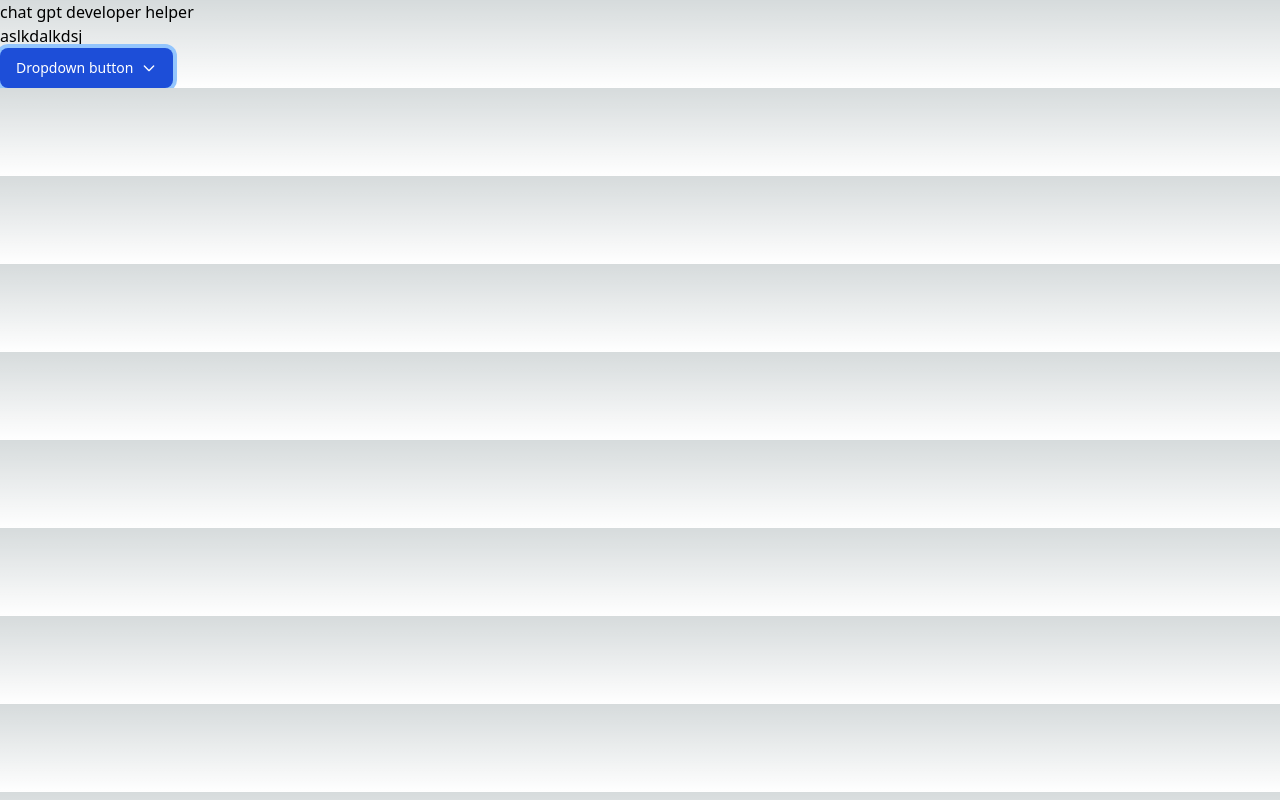
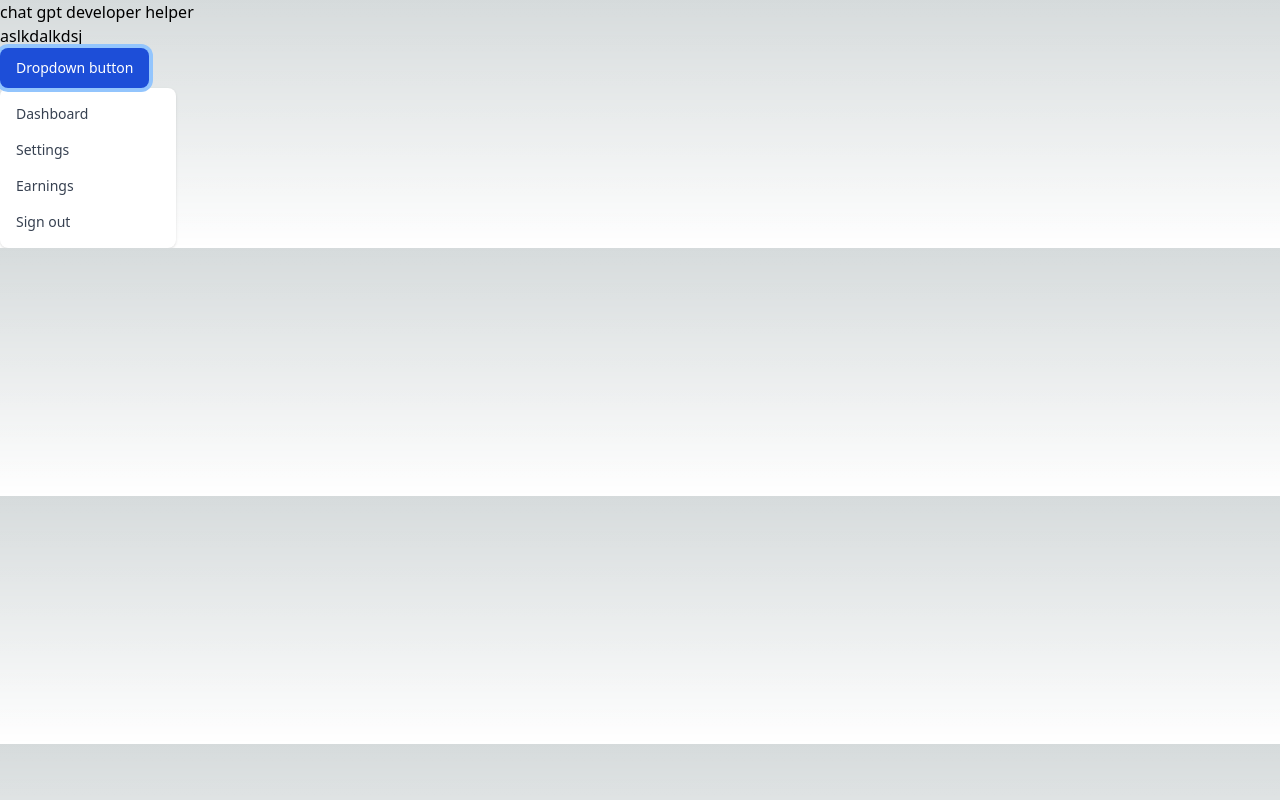
Before and after one commit to krealal/chatgpt-developer-helper, a Next.js app: page / in a window 1280 px wide. Both pictures are taken after a click on the button "Dropdown button". Built offline with nearby package versions, Linux system fonts and the light colour scheme.

Commit message:
feat/create simple state for dropdown

```diff
--- a/src/components/dropdown.tsx
+++ b/src/components/dropdown.tsx
@@ -1,4 +1,26 @@
+import { useRef, useState, useEffect } from 'react'
+
 export default function Dropdown() {
+  const dropdownRef = useRef<HTMLDivElement>(null)
+  const [isActive, setIsActive] = useState(false)
+
+  useEffect(() => {
+    const handleClick = (event: MouseEvent) => {
+      if (
+        dropdownRef.current &&
+        !dropdownRef.current.contains(event.target as Node)
+      ) {
+        setIsActive(false)
+      }
+    }
+    document.addEventListener('mousedown', handleClick)
+    return () => {
+      document.removeEventListener('mousedown', handleClick)
+    }
+  }, [dropdownRef])
+
+  const toggleDropdown = () => setIsActive(!isActive)
+
   return (
     <div>
       <button
@@ -6,28 +28,17 @@ export default function Dropdown() {
         data-dropdown-toggle='dropdown'
         className='text-white bg-blue-700 hover:bg-blue-800 focus:ring-4 focus:outline-none focus:ring-blue-300 font-medium rounded-lg text-sm px-4 py-2.5 text-center inline-flex items-center dark:bg-blue-600 dark:hover:bg-blue-700 dark:focus:ring-blue-800'
         type='button'
+        onClick={toggleDropdown}
       >
-        Dropdown button{' '}
-        <svg
-          className='w-4 h-4 ml-2'
-          aria-hidden='true'
-          fill='none'
-          stroke='currentColor'
-          viewBox='0 0 24 24'
-          xmlns='http://www.w3.org/2000/svg'
-        >
-          <path
-            stroke-linecap='round'
-            stroke-linejoin='round'
-            stroke-width='2'
-            d='M19 9l-7 7-7-7'
-          />
-        </svg>
+        Dropdown button
       </button>
 
       <div
         id='dropdown'
-        className='z-10 hidden bg-white divide-y divide-gray-100 rounded-lg shadow w-44 dark:bg-gray-700'
+        ref={dropdownRef}
+        className={`z-10 ${
+          isActive ? '' : 'hidden'
+        } bg-white divide-y divide-gray-100 rounded-lg shadow w-44 dark:bg-gray-700`}
       >
         <ul
           className='py-2 text-sm text-gray-700 dark:text-gray-200'
@@ -35,7 +46,7 @@ export default function Dropdown() {
         >
           <li>
             <a
-              href='#'
+              href='http://localhost:3000'
               className='block px-4 py-2 hover:bg-gray-100 dark:hover:bg-gray-600 dark:hover:text-white'
             >
               Dashboard
@@ -43,7 +54,7 @@ export default function Dropdown() {
           </li>
           <li>
             <a
-              href='#'
+              href='http://localhost:3000'
               className='block px-4 py-2 hover:bg-gray-100 dark:hover:bg-gray-600 dark:hover:text-white'
             >
               Settings
@@ -51,7 +62,7 @@ export default function Dropdown() {
           </li>
           <li>
             <a
-              href='#'
+              href='http://localhost:3000'
               className='block px-4 py-2 hover:bg-gray-100 dark:hover:bg-gray-600 dark:hover:text-white'
             >
               Earnings
@@ -59,7 +70,7 @@ export default function Dropdown() {
           </li>
           <li>
             <a
-              href='#'
+              href='http://localhost:3000'
               className='block px-4 py-2 hover:bg-gray-100 dark:hover:bg-gray-600 dark:hover:text-white'
             >
               Sign out
```
